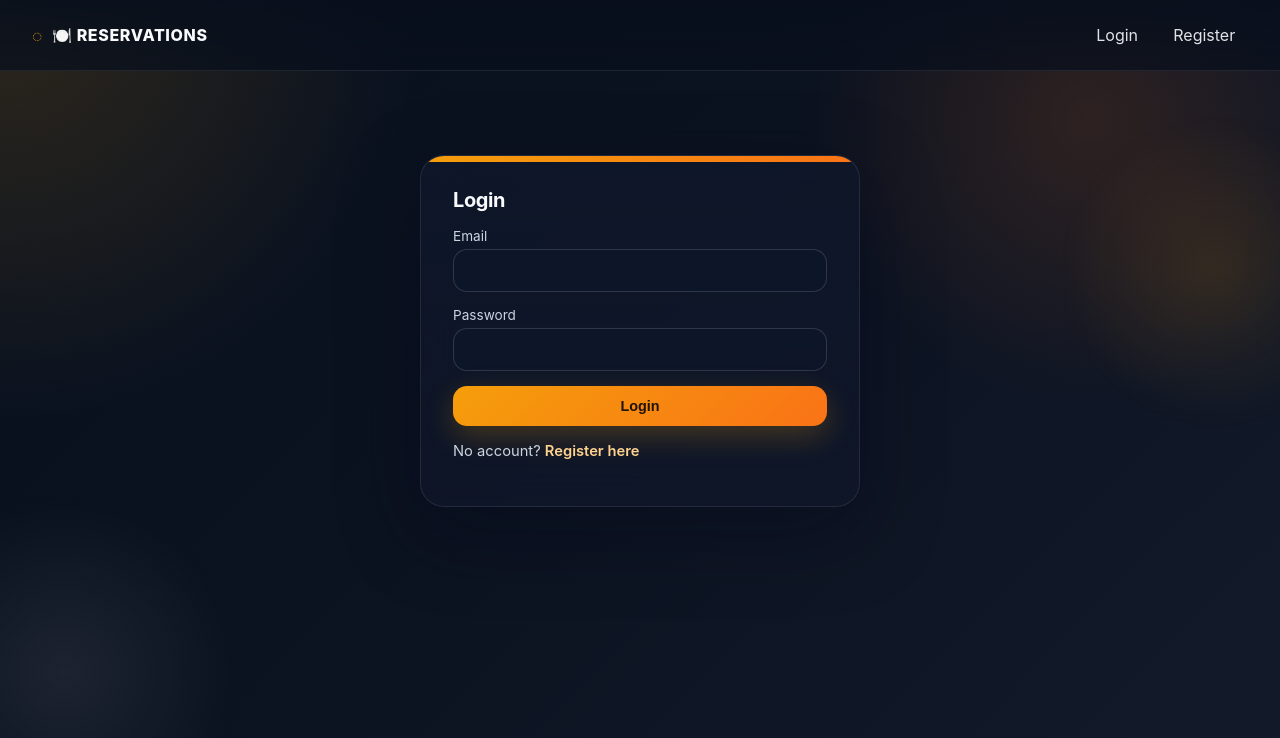
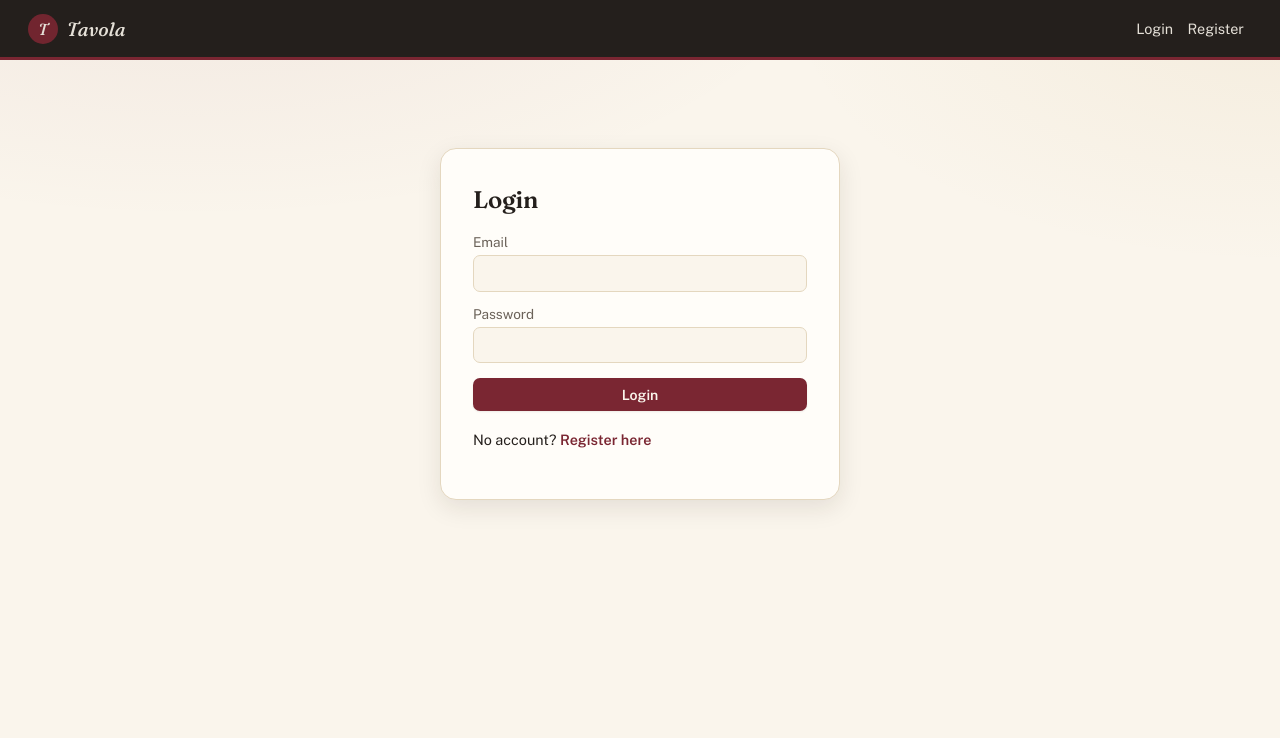
Before and after one commit to BOT-NIVESH-01/restaurant-reservation-system, a React (Vite) app in the folder frontend/: page /login in a window 1280 px wide. Shown: the top 738 px of the page. Built offline with nearby package versions, Linux system fonts and the light colour scheme; no server answers.

Commit message:
updated the ui design

```diff
--- a/frontend/index.html
+++ b/frontend/index.html
@@ -3,7 +3,13 @@
   <head>
     <meta charset="UTF-8" />
     <meta name="viewport" content="width=device-width, initial-scale=1.0" />
-    <title>Restaurant Reservations</title>
+    <title>Tavola · Reservations</title>
+    <link rel="preconnect" href="https://fonts.googleapis.com" />
+    <link rel="preconnect" href="https://fonts.gstatic.com" crossorigin />
+    <link
+      href="https://fonts.googleapis.com/css2?family=Fraunces:ital,opsz,wght@0,9..144,400;0,9..144,600;1,9..144,500&family=Public+Sans:wght@400;500;600;700&family=IBM+Plex+Mono:wght@400;500&display=swap"
+      rel="stylesheet"
+    />
   </head>
   <body>
     <div id="root"></div>
--- a/frontend/src/App.jsx
+++ b/frontend/src/App.jsx
@@ -15,10 +15,11 @@ function Home() {
 }
 
 export default function App() {
+  const { user } = useAuth();
   return (
     <>
       <Navbar />
-      <main>
+      <main className={user?.role === 'admin' ? 'main-admin' : ''}>
         <Routes>
           <Route path="/" element={<Home />} />
           <Route path="/login" element={<Login />} />
--- a/frontend/src/components/Navbar.jsx
+++ b/frontend/src/components/Navbar.jsx
@@ -11,9 +11,11 @@ export default function Navbar() {
   };
 
   return (
-    <nav className="navbar">
+    <nav className={`navbar${user?.role === 'admin' ? ' navbar-admin' : ''}`}>
       <Link to="/" className="brand">
-        🍽️ Reservations
+        <span className="brand-mark">T</span>
+        <span className="brand-word">Tavola</span>
+        {user?.role === 'admin' && <span className="brand-tag">Ledger</span>}
       </Link>
       <div className="nav-links">
         {user?.role === 'customer' && <Link to="/dashboard">My Reservations</Link>}
--- a/frontend/src/pages/CustomerDashboard.jsx
+++ b/frontend/src/pages/CustomerDashboard.jsx
@@ -15,7 +15,7 @@ export default function CustomerDashboard() {
   const [selectedTable, setSelectedTable] = useState('');
   const [selectedSlot, setSelectedSlot] = useState('');
   const [booking, setBooking] = useState(false);
-  const [message, setMessage] = useState(null);
+  const [message, setMessage] = useState(null); // { type, text }
 
   const loadReservations = async () => {
     setLoadingList(true);
@@ -91,6 +91,7 @@ export default function CustomerDashboard() {
   return (
     <div className="page">
       <h1>My Reservations</h1>
+      <p className="page-subtitle">Book a table, then track it here</p>
 
       <section className="card">
         <h2>Book a table</h2>
--- a/frontend/src/styles.css
+++ b/frontend/src/styles.css
@@ -1,467 +1,320 @@
-* {
-    box-sizing: border-box;
+/* ============================================================
+   Tavola — design tokens
+   A reservation book, not a SaaS dashboard: warm ivory paper,
+   ink and wine for the guest side; a dark brass-trimmed ledger
+   for the admin side, so the two roles are unmistakable.
+   ============================================================ */
+:root {
+  --paper: #faf5ec;
+  --paper-dim: #f1e8d8;
+  --card: #fffdf9;
+  --ink: #241f1c;
+  --ink-soft: #6b6259;
+  --line: #e4d7bf;
+
+  --wine: #7a2632;
+  --wine-deep: #591a23;
+  --wine-soft: #f5e3e0;
+
+  --brass: #b3872f;
+  --brass-soft: #f2e6c4;
+
+  --navy: #171b22;
+  --navy-elev: #202631;
+  --navy-line: #333c4c;
+  --ivory-on-navy: #f2ecdd;
+
+  --sage: #45624b;
+  --sage-soft: #e3ecdf;
+
+  --shadow-sm: 0 1px 2px rgba(36, 26, 15, 0.08);
+  --shadow-md: 0 8px 24px rgba(36, 26, 15, 0.1);
+  --shadow-navy: 0 8px 24px rgba(0, 0, 0, 0.35);
+
+  --radius-lg: 16px;
+  --radius-md: 10px;
+  --radius-sm: 7px;
+
+  --font-display: 'Fraunces', Georgia, serif;
+  --font-body: 'Public Sans', -apple-system, BlinkMacSystemFont, sans-serif;
+  --font-mono: 'IBM Plex Mono', ui-monospace, monospace;
 }
 
-:root {
-    --bg: #0f172a;
-    --bg-soft: #172033;
-    --surface: rgba(15, 23, 42, 0.78);
-    --surface-strong: rgba(17, 24, 39, 0.92);
-    --surface-border: rgba(255, 255, 255, 0.09);
-    --text: #f8fafc;
-    --muted: #cbd5e1;
-    --muted-soft: #94a3b8;
-    --accent: #f59e0b;
-    --accent-strong: #f97316;
-    --accent-alt: #c2410c;
-    --success: #22c55e;
-    --danger: #f87171;
-    --shadow: 0 24px 80px rgba(2, 6, 23, 0.35);
-}
-
-html {
-    scroll-behavior: smooth;
-}
+* { box-sizing: border-box; }
 
 body {
   margin: 0;
+  font-family: var(--font-body);
+  color: var(--ink);
+  background:
+    radial-gradient(1100px 500px at 15% -10%, rgba(122, 38, 50, 0.07), transparent 60%),
+    radial-gradient(900px 480px at 100% 0%, rgba(179, 135, 47, 0.08), transparent 55%),
+    var(--paper);
   min-height: 100vh;
-    font-family: Inter, ui-sans-serif, system-ui, -apple-system, BlinkMacSystemFont, 'Segoe UI', sans-serif;
-    color: var(--text);
-    background:
-        radial-gradient(circle at top left, rgba(245, 158, 11, 0.16), transparent 28%),
-        radial-gradient(circle at 85% 15%, rgba(249, 115, 22, 0.14), transparent 22%),
-        linear-gradient(135deg, #08111f 0%, #0b1220 44%, #131a2a 100%);
-    position: relative;
-    overflow-x: hidden;
 }
 
-body::before,
-body::after {
-    content: '';
-    position: fixed;
-    inset: auto;
-    pointer-events: none;
-    z-index: -1;
+h1, h2 {
+  font-family: var(--font-display);
+  font-weight: 600;
+  letter-spacing: -0.01em;
+  color: var(--ink);
+  margin: 0 0 0.35rem;
 }
+h1 { font-size: 1.85rem; }
+h2 { font-size: 1.25rem; }
+:focus-visible { outline: 2px solid var(--wine); outline-offset: 2px; }
 
-body::before {
-    top: 7rem;
-    right: -6rem;
-    width: 20rem;
-    height: 20rem;
-    border-radius: 50%;
-    background: radial-gradient(circle, rgba(245, 158, 11, 0.12), transparent 68%);
-    filter: blur(8px);
-}
-
-body::after {
-    left: -8rem;
-    bottom: -4rem;
-    width: 24rem;
-    height: 24rem;
-    border-radius: 50%;
-    background: radial-gradient(circle, rgba(255, 255, 255, 0.08), transparent 65%);
-    filter: blur(10px);
-}
-
-a {
-    color: inherit;
-    text-decoration: none;
-}
-
-main {
-    width: min(1160px, calc(100% - 2rem));
-    margin: 0 auto;
-    padding: 1.25rem 0 3rem;
-}
-
-.page-center {
-    min-height: calc(100vh - 6rem);
-    display: grid;
-    place-items: center;
-    text-align: center;
-    padding: 3rem 1rem;
-    color: var(--muted);
-}
-
+/* ---------- Navbar ---------- */
 .navbar {
-    position: sticky;
-    top: 0;
-    z-index: 10;
   display: flex;
   justify-content: space-between;
   align-items: center;
-    gap: 1rem;
-    padding: 1rem clamp(1rem, 3vw, 2rem);
-    color: var(--text);
-    background: linear-gradient(180deg, rgba(8, 15, 28, 0.9), rgba(8, 15, 28, 0.72));
-    backdrop-filter: blur(18px);
-    border-bottom: 1px solid var(--surface-border);
+  padding: 0.85rem 1.75rem;
+  background: var(--ink);
+  border-bottom: 3px solid var(--wine);
+  transition: background 0.25s ease, border-color 0.25s ease;
+}
+.navbar-admin {
+  background: var(--navy);
+  border-bottom-color: var(--brass);
 }
 
-.navbar .brand {
-    display: inline-flex;
+.brand { display: flex; align-items: center; gap: 0.55rem; text-decoration: none; }
+.brand-mark {
+  width: 30px;
+  height: 30px;
+  border-radius: 50%;
+  background: var(--wine);
+  color: var(--paper);
+  font-family: var(--font-display);
+  font-style: italic;
+  font-weight: 600;
+  display: flex;
   align-items: center;
-    gap: 0.55rem;
-    font-weight: 800;
-    letter-spacing: 0.04em;
+  justify-content: center;
+  font-size: 1rem;
+  flex-shrink: 0;
+  transition: background 0.25s ease;
+}
+.navbar-admin .brand-mark { background: var(--brass); color: var(--navy); }
+.brand-word {
+  font-family: var(--font-display);
+  font-style: italic;
+  font-weight: 500;
+  font-size: 1.2rem;
+  color: var(--paper);
+  letter-spacing: 0.01em;
+}
+.brand-tag {
+  font-family: var(--font-mono);
+  font-size: 0.65rem;
+  letter-spacing: 0.08em;
   text-transform: uppercase;
-    color: var(--text);
+  color: rgba(242, 236, 221, 0.55);
+  margin-left: 0.35rem;
 }
 
-.navbar .brand::before {
-    content: '◌';
-    color: var(--accent);
-    font-size: 1.1rem;
+.nav-links { display: flex; align-items: center; gap: 0.4rem; }
+.navbar a { color: var(--paper); text-decoration: none; margin-right: 0.5rem; font-size: 0.9rem; opacity: 0.9; }
+.navbar a:hover { opacity: 1; text-decoration: underline; text-underline-offset: 3px; }
+.nav-user { margin-right: 0.75rem; font-size: 0.85rem; color: var(--paper); }
+.role-badge {
+  background: var(--wine);
+  color: var(--paper);
+  padding: 0.15rem 0.55rem;
+  border-radius: 999px;
+  font-size: 0.68rem;
+  font-family: var(--font-mono);
+  text-transform: uppercase;
+  letter-spacing: 0.04em;
+  margin-left: 0.35rem;
+}
+.navbar-admin .role-badge { background: var(--brass); color: var(--navy); }
+
+/* ---------- Layout ---------- */
+main { max-width: 980px; margin: 0 auto; padding: 2rem 1.5rem 4rem; }
+.page-center { text-align: center; padding: 4rem; color: var(--ink-soft); }
+.page > h1 { margin-bottom: 0.15rem; }
+.page-subtitle {
+  font-family: var(--font-mono);
+  font-size: 0.78rem;
+  color: var(--ink-soft);
+  text-transform: uppercase;
+  letter-spacing: 0.06em;
+  margin-bottom: 2rem;
 }
 
-.nav-links {
-    display: flex;
-    align-items: center;
-    gap: 0.6rem;
-    flex-wrap: wrap;
+/* ---------- Cards ---------- */
+.card {
+  background: var(--card);
+  border: 1px solid var(--line);
+  border-radius: var(--radius-lg);
+  padding: 1.5rem 1.75rem;
+  margin-bottom: 1.75rem;
+  box-shadow: var(--shadow-sm);
+  position: relative;
 }
+.card::before {
+  content: '';
+  position: absolute;
+  top: 0; left: 1.75rem; right: 1.75rem;
+  height: 2px;
+  background: linear-gradient(90deg, var(--wine), transparent 70%);
+  opacity: 0.55;
+}
+.card h2 { margin-bottom: 1rem; }
 
-.nav-links a {
-    color: rgba(248, 250, 252, 0.9);
-    padding: 0.55rem 0.8rem;
-    border-radius: 999px;
-    transition: background-color 0.2s ease, color 0.2s ease, transform 0.2s ease;
+/* Admin ledger surface: dark, brass-trimmed, distinct from the guest side */
+.main-admin { }
+.main-admin .card {
+  background: var(--navy-elev);
+  border-color: var(--navy-line);
+  box-shadow: var(--shadow-navy);
+  color: var(--ivory-on-navy);
 }
+.main-admin .card::before { background: linear-gradient(90deg, var(--brass), transparent 70%); opacity: 0.7; }
+.main-admin h1, .main-admin h2 { color: var(--ivory-on-navy); }
+.main-admin .muted { color: rgba(242, 236, 221, 0.55); }
 
-.nav-links a:hover {
-    background: rgba(255, 255, 255, 0.08);
-    transform: translateY(-1px);
+/* ---------- Auth ---------- */
+.auth-card {
+  max-width: 400px;
+  margin: 3.5rem auto;
+  background: var(--card);
+  border: 1px solid var(--line);
+  border-radius: var(--radius-lg);
+  padding: 2.25rem 2rem;
+  box-shadow: var(--shadow-md);
 }
+.auth-card h2 { font-size: 1.5rem; margin-bottom: 1.25rem; }
+.auth-card form { display: flex; flex-direction: column; gap: 0.9rem; }
+.auth-card label { display: flex; flex-direction: column; font-size: 0.85rem; color: var(--ink-soft); gap: 0.3rem; }
+.auth-switch { margin-top: 1.25rem; font-size: 0.9rem; }
+.auth-switch a { color: var(--wine); font-weight: 600; text-decoration: none; }
+.hint { font-size: 0.78rem; color: var(--ink-soft); font-style: italic; }
 
-.nav-user {
-    margin-right: 0.35rem;
+/* ---------- Inputs ---------- */
+input, select {
+  padding: 0.55rem 0.7rem;
+  border: 1px solid var(--line);
+  border-radius: var(--radius-sm);
   font-size: 0.95rem;
-    color: rgba(248, 250, 252, 0.9);
+  font-family: var(--font-body);
+  background: var(--paper);
+  color: var(--ink);
 }
+input:focus, select:focus { outline: 2px solid var(--wine); outline-offset: 1px; border-color: var(--wine); }
+.main-admin input, .main-admin select {
+  background: var(--navy);
+  border-color: var(--navy-line);
+  color: var(--ivory-on-navy);
+}
+.main-admin input:focus, .main-admin select:focus { outline-color: var(--brass); border-color: var(--brass); }
 
-.role-badge {
-    display: inline-flex;
-    align-items: center;
-    background: rgba(245, 158, 11, 0.15);
-    color: #ffd28f;
-    padding: 0.2rem 0.6rem;
-    border: 1px solid rgba(245, 158, 11, 0.2);
-    border-radius: 999px;
+.inline-form { display: flex; gap: 1.1rem; align-items: flex-end; flex-wrap: wrap; margin-bottom: 1.25rem; }
+.inline-form label { display: flex; flex-direction: column; font-size: 0.78rem; color: var(--ink-soft); gap: 0.3rem; text-transform: uppercase; letter-spacing: 0.03em; }
+
+/* ---------- Buttons ---------- */
+.btn {
+  padding: 0.55rem 1.15rem;
+  border-radius: var(--radius-sm);
+  border: none;
+  cursor: pointer;
+  font-size: 0.88rem;
+  font-weight: 600;
+  font-family: var(--font-body);
+  transition: transform 0.06s ease, box-shadow 0.15s ease, background 0.15s ease;
+}
+.btn:active { transform: translateY(1px); }
+.btn-primary { background: var(--wine); color: var(--paper); box-shadow: var(--shadow-sm); }
+.btn-primary:hover:not(:disabled) { background: var(--wine-deep); }
+.btn-primary:disabled { background: #c9a9ac; cursor: not-allowed; }
+.main-admin .btn-primary { background: var(--brass); color: var(--navy); }
+.main-admin .btn-primary:hover:not(:disabled) { background: #c99c3d; }
+
+.btn-outline { background: transparent; border: 1px solid var(--line); color: var(--ink); }
+.btn-outline:hover { border-color: var(--wine); color: var(--wine); }
+.navbar .btn-outline { border-color: rgba(250, 245, 236, 0.35); color: var(--paper); }
+.navbar .btn-outline:hover { border-color: var(--paper); }
+.main-admin .btn-outline { border-color: var(--navy-line); color: var(--ivory-on-navy); }
+.main-admin .btn-outline:hover { border-color: var(--brass); color: var(--brass); }
+.btn-sm { padding: 0.32rem 0.65rem; font-size: 0.78rem; }
+
+/* ---------- Alerts ---------- */
+.alert { padding: 0.65rem 1rem; border-radius: var(--radius-sm); margin-bottom: 1.1rem; font-size: 0.88rem; border: 1px solid transparent; }
+.alert-error { background: var(--wine-soft); color: var(--wine-deep); border-color: rgba(122, 38, 50, 0.25); }
+.alert-success { background: var(--sage-soft); color: var(--sage); border-color: rgba(69, 98, 75, 0.25); }
+
+/* ---------- Tables ---------- */
+.data-table { width: 100%; border-collapse: collapse; }
+.data-table th {
+  text-align: left;
+  padding: 0.5rem 0.6rem;
+  font-family: var(--font-mono);
   font-size: 0.72rem;
-    font-weight: 700;
-    margin-left: 0.35rem;
   text-transform: uppercase;
   letter-spacing: 0.05em;
+  color: var(--ink-soft);
+  border-bottom: 2px solid var(--line);
 }
+.data-table td {
+  text-align: left;
+  padding: 0.6rem 0.6rem;
+  border-bottom: 1px solid var(--line);
+  font-size: 0.88rem;
+}
+.main-admin .data-table th { color: var(--brass); border-bottom-color: var(--navy-line); }
+.main-admin .data-table td { border-bottom-color: var(--navy-line); font-family: var(--font-mono); font-size: 0.85rem; }
+.muted { color: var(--ink-soft); }
 
-.page {
+.status-badge { padding: 0.18rem 0.6rem; border-radius: 999px; font-size: 0.72rem; font-weight: 600; font-family: var(--font-mono); text-transform: uppercase; letter-spacing: 0.03em; }
+.status-confirmed { background: var(--sage-soft); color: var(--sage); }
+.status-cancelled { background: var(--paper-dim); color: var(--ink-soft); }
+.main-admin .status-confirmed { background: rgba(69, 98, 75, 0.25); color: #9fd3a8; }
+.main-admin .status-cancelled { background: rgba(255, 255, 255, 0.08); color: rgba(242, 236, 221, 0.5); }
+
+/* ---------- Availability: ticket-stub signature ---------- */
+.availability-grid {
   display: grid;
-    gap: 1.25rem;
+  grid-template-columns: repeat(auto-fill, minmax(230px, 1fr));
+  gap: 1rem;
+  margin-top: 1.25rem;
 }
+.table-card {
+  border: 1px solid var(--line);
+  border-radius: var(--radius-md);
+  padding: 0.9rem 1rem;
+  background: var(--paper);
+}
+.table-card-header { margin-bottom: 0.65rem; font-size: 0.92rem; }
+.table-card-header strong { font-family: var(--font-display); font-size: 1.05rem; }
 
-.page h1 {
-    margin: 0.35rem 0 0.15rem;
-    font-size: clamp(2rem, 3vw, 3rem);
-    line-height: 1.05;
-    letter-spacing: -0.03em;
+.slot-list { display: flex; flex-wrap: wrap; gap: 0.5rem; }
+.slot-btn {
+  position: relative;
+  padding: 0.4rem 0.7rem 0.4rem 0.9rem;
+  border: 1px dashed #cbb98f;
+  border-radius: var(--radius-sm);
+  background: var(--card);
+  cursor: pointer;
+  font-size: 0.78rem;
+  font-family: var(--font-mono);
+  color: var(--ink);
+  transition: background 0.12s ease, color 0.12s ease, border-color 0.12s ease;
 }
-
-.page>p,
-.page>.muted {
-    color: var(--muted);
-}
-
-.card,
-.auth-card,
-.table-card {
-    background: linear-gradient(180deg, rgba(15, 23, 42, 0.84), rgba(15, 23, 42, 0.72));
-    border: 1px solid var(--surface-border);
-    border-radius: 24px;
-    box-shadow: var(--shadow);
-    backdrop-filter: blur(18px);
-}
-
-.card {
-    padding: 1.5rem;
-}
-
-.card h2,
-.auth-card h2 {
-    margin-top: 0;
-    margin-bottom: 1rem;
-    font-size: 1.25rem;
-    letter-spacing: -0.02em;
-}
-
-.auth-card {
-    width: min(100%, 440px);
-    margin: 4rem auto;
-    padding: 2rem;
-    position: relative;
-    overflow: hidden;
-}
-
-.auth-card::before {
+/* perforation notches, ticket-stub style */
+.slot-btn::before, .slot-btn::after {
   content: '';
   position: absolute;
-    inset: 0 0 auto;
-    height: 6px;
-    background: linear-gradient(90deg, var(--accent), var(--accent-strong));
+  width: 8px; height: 8px;
+  border-radius: 50%;
+  background: var(--paper);
+  border: 1px dashed #cbb98f;
+  top: 50%;
+  transform: translateY(-50%);
 }
-
-.auth-card form {
-    display: flex;
-    flex-direction: column;
-    gap: 0.9rem;
-}
-
-.auth-card label,
-.inline-form label {
-    display: flex;
-    flex-direction: column;
-    font-size: 0.85rem;
-    gap: 0.35rem;
-    color: var(--muted);
-}
-
-.auth-switch {
-    margin-top: 1rem;
-    font-size: 0.92rem;
-    color: var(--muted);
-}
-
-.auth-switch a {
-    color: #ffd28f;
-    font-weight: 600;
-}
-
-.hint {
-    font-size: 0.82rem;
-    color: var(--muted-soft);
-}
-
-input,
-select {
-    width: 100%;
-    padding: 0.75rem 0.9rem;
-    border: 1px solid rgba(148, 163, 184, 0.24);
-    border-radius: 14px;
-    background: rgba(15, 23, 42, 0.68);
-    color: var(--text);
-    font-size: 0.95rem;
-    outline: none;
-    transition: border-color 0.2s ease, box-shadow 0.2s ease, transform 0.2s ease;
-}
-
-input::placeholder {
-    color: #94a3b8;
-}
-
-input:focus,
-select:focus {
-    border-color: rgba(245, 158, 11, 0.75);
-    box-shadow: 0 0 0 4px rgba(245, 158, 11, 0.12);
-}
-
-.inline-form {
-    display: flex;
-    gap: 1rem;
-    align-items: flex-end;
-    flex-wrap: wrap;
-    margin-bottom: 1rem;
-}
-
-.inline-form label {
-    min-width: 180px;
-}
-
-.btn {
-    padding: 0.75rem 1.1rem;
-    border-radius: 14px;
-    border: none;
-    cursor: pointer;
-    font-size: 0.9rem;
-    font-weight: 700;
-    transition: transform 0.2s ease, box-shadow 0.2s ease, opacity 0.2s ease, background-color 0.2s ease;
-}
-
-.btn:hover {
-    transform: translateY(-1px);
-}
-
-.btn-primary {
-    background: linear-gradient(135deg, var(--accent), var(--accent-strong));
-    color: #1f1303;
-    box-shadow: 0 10px 30px rgba(245, 158, 11, 0.24);
-}
-
-.btn-primary:disabled {
-    opacity: 0.6;
-    cursor: not-allowed;
-    transform: none;
-    box-shadow: none;
-}
-
-.btn-outline {
-    background: rgba(15, 23, 42, 0.45);
-    border: 1px solid rgba(203, 213, 225, 0.2);
-    color: var(--text);
-}
-
-.btn-outline:hover {
-    background: rgba(255, 255, 255, 0.08);
-}
-
-.btn-sm {
-    padding: 0.45rem 0.75rem;
-    font-size: 0.78rem;
-    border-radius: 12px;
-}
-
-.alert {
-    padding: 0.75rem 0.95rem;
-    border-radius: 14px;
-    margin-bottom: 1rem;
-    font-size: 0.9rem;
-    border: 1px solid transparent;
-}
-
-.alert-error {
-    background: rgba(248, 113, 113, 0.12);
-    color: #fecaca;
-    border-color: rgba(248, 113, 113, 0.2);
-}
-
-.alert-success {
-    background: rgba(34, 197, 94, 0.12);
-    color: #bbf7d0;
-    border-color: rgba(34, 197, 94, 0.2);
-}
-
-.data-table {
-    width: 100%;
-    border-collapse: collapse;
-    overflow: hidden;
-}
-
-.data-table th,
-.data-table td {
-    text-align: left;
-    padding: 0.9rem 0.85rem;
-    border-bottom: 1px solid rgba(148, 163, 184, 0.14);
-    font-size: 0.92rem;
-    vertical-align: top;
-}
-
-.data-table th {
-    color: #e2e8f0;
-    font-size: 0.78rem;
-    text-transform: uppercase;
-    letter-spacing: 0.08em;
-}
-
-.data-table tbody tr:hover {
-    background: rgba(255, 255, 255, 0.03);
-}
-
-.muted {
-    color: var(--muted-soft);
-}
-
-.status-badge {
-    display: inline-flex;
-    align-items: center;
-    padding: 0.2rem 0.6rem;
-    border-radius: 999px;
-    font-size: 0.72rem;
-    font-weight: 700;
-    text-transform: uppercase;
-    letter-spacing: 0.05em;
-}
-
-.status-confirmed {
-    background: rgba(34, 197, 94, 0.12);
-    color: #bbf7d0;
-}
-
-.status-cancelled {
-    background: rgba(148, 163, 184, 0.12);
-    color: #cbd5e1;
-}
-
-.availability-grid {
-    display: grid;
-    grid-template-columns: repeat(auto-fill, minmax(220px, 1fr));
-    gap: 1rem;
-    margin-top: 1rem;
-}
-
-.table-card {
-    padding: 1rem;
-}
-
-.table-card-header {
-    margin-bottom: 0.75rem;
-    color: #e2e8f0;
-}
-
-.slot-list {
-    display: flex;
-    flex-wrap: wrap;
-    gap: 0.45rem;
-}
-
-.slot-btn {
-    padding: 0.45rem 0.65rem;
-    border: 1px solid rgba(148, 163, 184, 0.22);
-    border-radius: 12px;
-    background: rgba(15, 23, 42, 0.6);
-    color: var(--text);
-    cursor: pointer;
-    font-size: 0.8rem;
-    transition: transform 0.2s ease, border-color 0.2s ease, background-color 0.2s ease;
-}
-
-.slot-btn:hover {
-    transform: translateY(-1px);
-    border-color: rgba(245, 158, 11, 0.45);
-}
-
-.slot-btn.selected {
-    background: linear-gradient(135deg, var(--accent), var(--accent-strong));
-    color: #1f1303;
-    border-color: transparent;
-}
-
-@media (max-width: 720px) {
-    main {
-        width: min(100% - 1rem, 1160px);
-        padding-top: 1rem;
-    }
-
-    .navbar {
-        align-items: flex-start;
-        flex-direction: column;
-    }
-
-    .nav-links {
-        width: 100%;
-        justify-content: flex-start;
-    }
-
-    .card,
-    .auth-card {
-        border-radius: 20px;
-    }
-
-    .inline-form label {
-        min-width: 100%;
-    }
-
-    .data-table {
-        display: block;
-        overflow-x: auto;
-    }
-}
+.slot-btn::before { left: -5px; }
+.slot-btn::after { right: -5px; }
+.slot-btn:hover { border-color: var(--wine); color: var(--wine); }
+.slot-btn.selected { background: var(--wine); color: var(--paper); border-color: var(--wine); }
+.slot-btn.selected::before, .slot-btn.selected::after { border-color: var(--wine); }
```
Also changed, not shown: frontend/src/pages/AdminDashboard.jsx (+4 -17 lines). Lines whose indentation alone changed are shown as unchanged.
